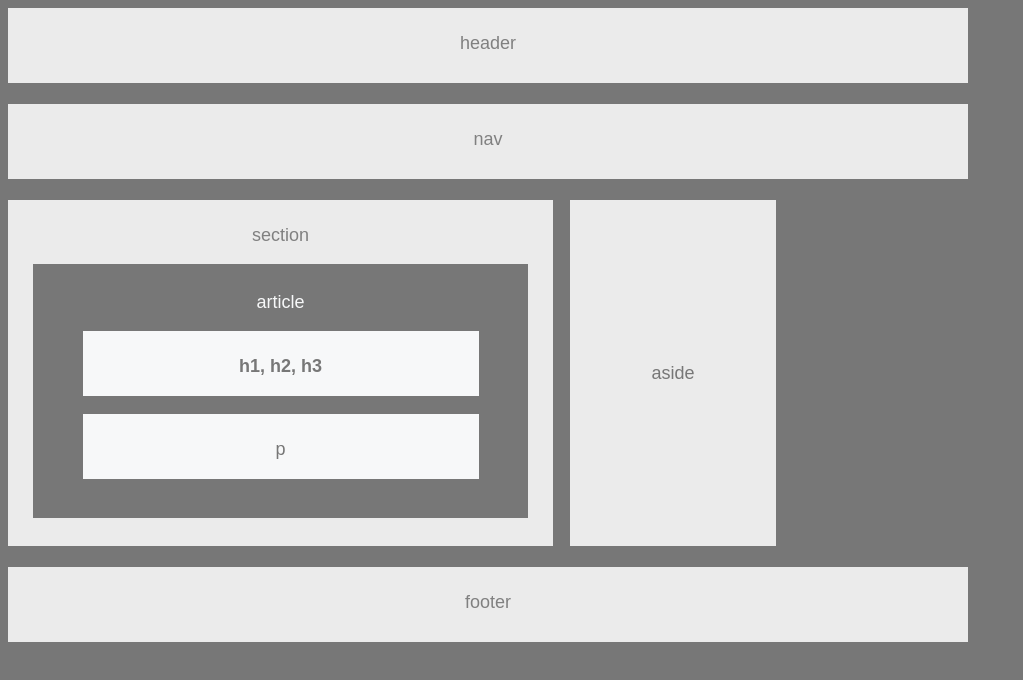
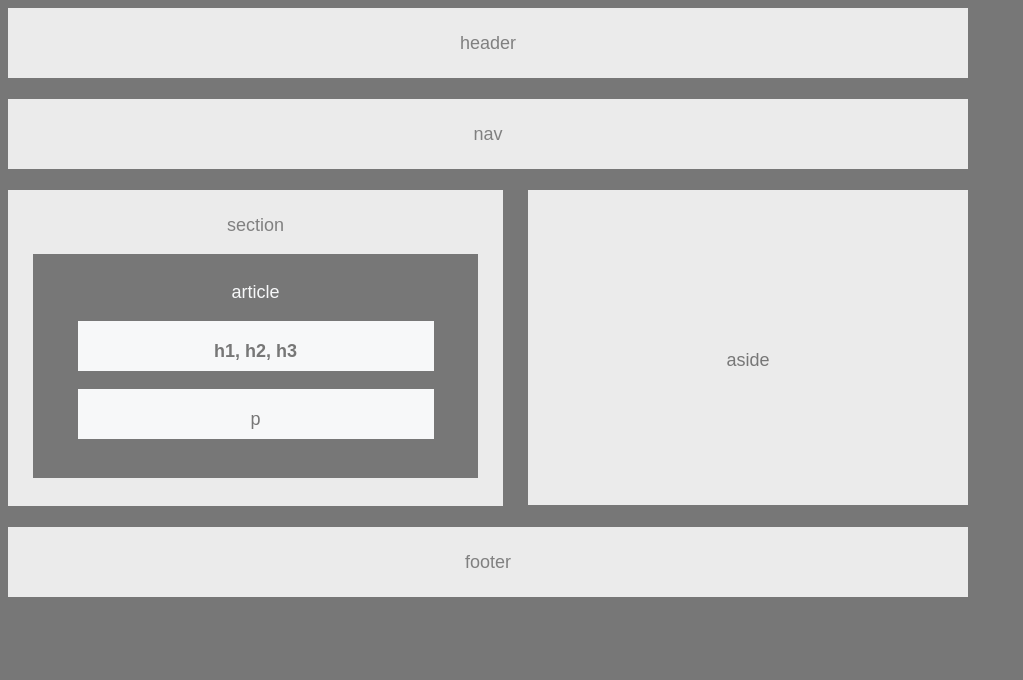
Before and after one commit to asai28/hw1-easy-one, a plain HTML site: page HW1/index.html in a window 1280 px wide. Shown: the whole page, without its empty margins (0-1023 px from the left). Drawn offline with Linux system fonts and the light colour scheme.

Commit message:
Easier assignment

```diff
--- a/HW1/index.html
+++ b/HW1/index.html
@@ -10,6 +10,7 @@
 </head>
 
 <body>
+    <div id="container">
     <header>header</header>
     <br>
     <nav>nav</nav>
@@ -38,7 +39,7 @@
     </div>
     <br>
     <footer>footer</footer>
-
+    </div>
 
 
 </body>
--- a/HW1/style.css
+++ b/HW1/style.css
@@ -1,7 +1,14 @@
+*{
+box-sizing: border-box;
+}
+#container{
+    width:960px;
+    margin:0 auto;
+}
 
 body{
      align-content: center;
-     font-family: 'Arial';
+     font-family: 'Arial', 'Helvetica Neue', Helvetica, sans-serif;
      color: #777;
      background-color: #777;
      width: 960px;
@@ -12,37 +19,37 @@ header{
     width: 960px;
     background-color: #ebebeb;
     text-align: center;
-    height: 50px;
+    height: 70px;
     vertical-align: middle;
     margin: auto;
     padding-top: 25px;
     color: gray;
-
+    padding-bottom: 25px;
 }
 
 nav{
     width: 960px;
     background-color: #ebebeb;
     text-align: center;
-    height: 50px;
+    height: 70px;
     vertical-align: middle;
     margin: auto;
     padding-top: 25px;
-    color: gray
+    color: gray;
+    padding-bottom: 25px;
 
 }
 
 #wrapper{
-    width: 80%;
+    width: 100%;
     display: table;
     text-align: center;
     margin: 0px;
-    align-content: "safe center";
+    align-content: space-between;
 
 }
 
 section{
-    display: table-cell;
     width: 495px;
     background-color: #ebebeb;
     text-align: center;
@@ -55,6 +62,7 @@ section{
     padding-right: 25px;
     padding-bottom: 10px;
     float: left;
+    margin-right: 25px;
 }
 
 
@@ -68,22 +76,22 @@ article{
 #child-div{
     width: 80%;
     background-color: #f7f8f9;
-    text-align: center;
     height: 40px;
     vertical-align: middle;
     margin: auto;
-    padding-top: 25px;
+    padding-top: 20px;
     color: #777;
+    padding-bottom: 30px;
 }
 
 aside{
-    min-height: 280px;
-    min-width: 200px;
-    display: table-cell;
+    min-height: 315px;
+    min-width: 400px;
     background-color: #ebebeb;
     vertical-align: 0%;
     text-align: center;
-    margin: auto;
+    padding-top: 25px;
+    margin-left: 510px;
     text-align: center;
     color: #777;
     align-content: center;
@@ -91,13 +99,14 @@ aside{
 
 
 footer{
+    clear: both;
     width: 960px;
     background-color: #ebebeb;
     text-align: center;
-    height: 50px;
+    height: 70px;
     vertical-align: middle;
     margin: auto;
     padding-top: 25px;
     color: gray;
-    clear: both;
+    padding-bottom: 25px;
 }
```
